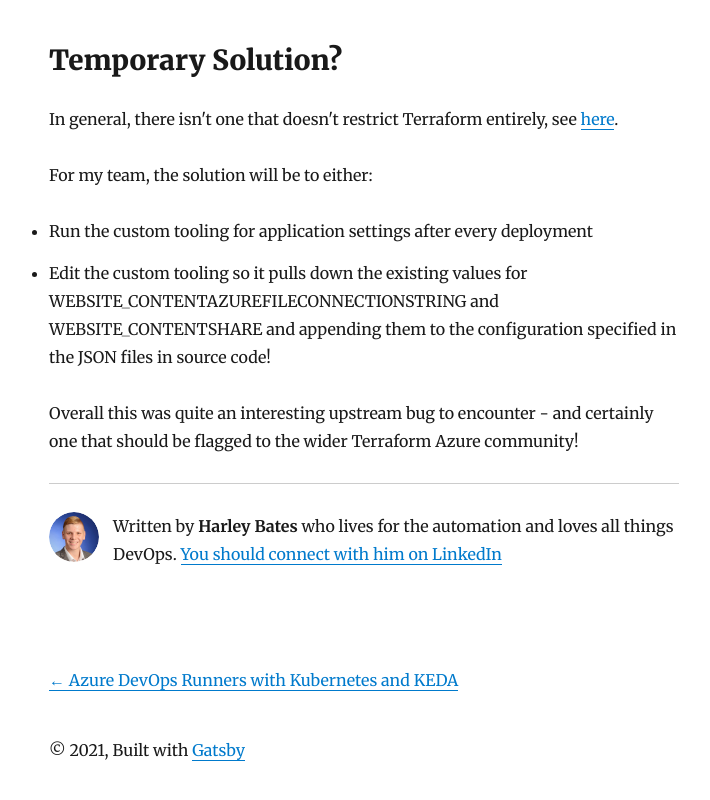
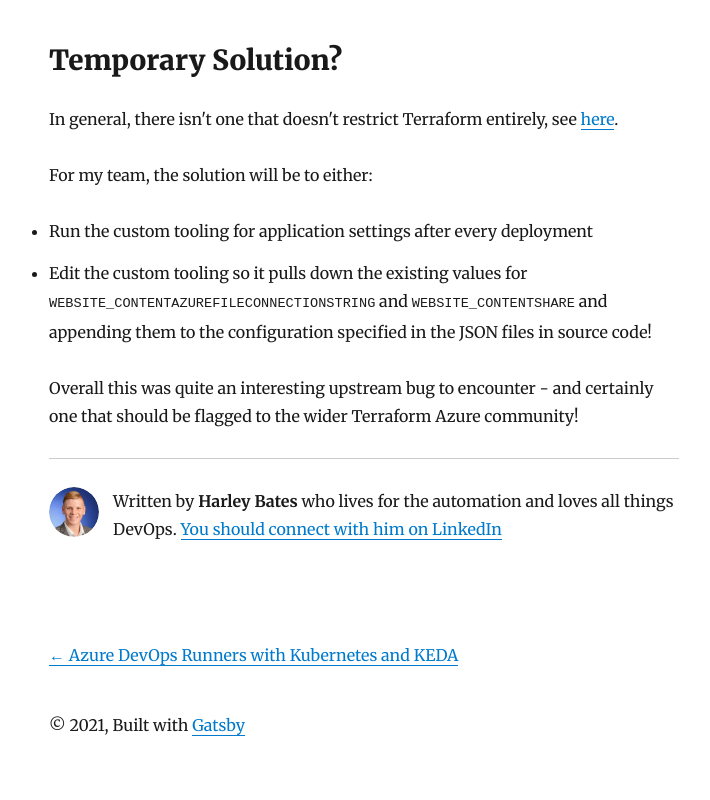
Before and after one commit to HarleyB123/blog.harleybates.co.uk, a Gatsby site: page /terraform-azure-function-apps/ in a window 1280 px wide. Shown: the part 2170-2970 px from the top of the page, without its empty margins (276-986 px from the left). Built offline with nearby package versions, Linux system fonts and the light colour scheme; Gatsby itself is replaced by a stand-in of ours; some packages are replaced by stand-ins of ours.

Commit message:
adding blog

````diff
--- a/content/blog/terraform-azure-function-apps/index.md
+++ b/content/blog/terraform-azure-function-apps/index.md
@@ -46,6 +46,6 @@ In general, there isn't one that doesn't restrict Terraform entirely, see [here]
 For my team, the solution will be to either:
 
 - Run the custom tooling for application settings after every deployment
-- Edit the custom tooling so it pulls down the existing values for WEBSITE_CONTENTAZUREFILECONNECTIONSTRING and WEBSITE_CONTENTSHARE and appending them to the configuration specified in the JSON files in source code!
+- Edit the custom tooling so it pulls down the existing values for ```WEBSITE_CONTENTAZUREFILECONNECTIONSTRING``` and ```WEBSITE_CONTENTSHARE``` and appending them to the configuration specified in the JSON files in source code!
 
 Overall this was quite an interesting upstream bug to encounter - and certainly one that should be flagged to the wider Terraform Azure community!
````
